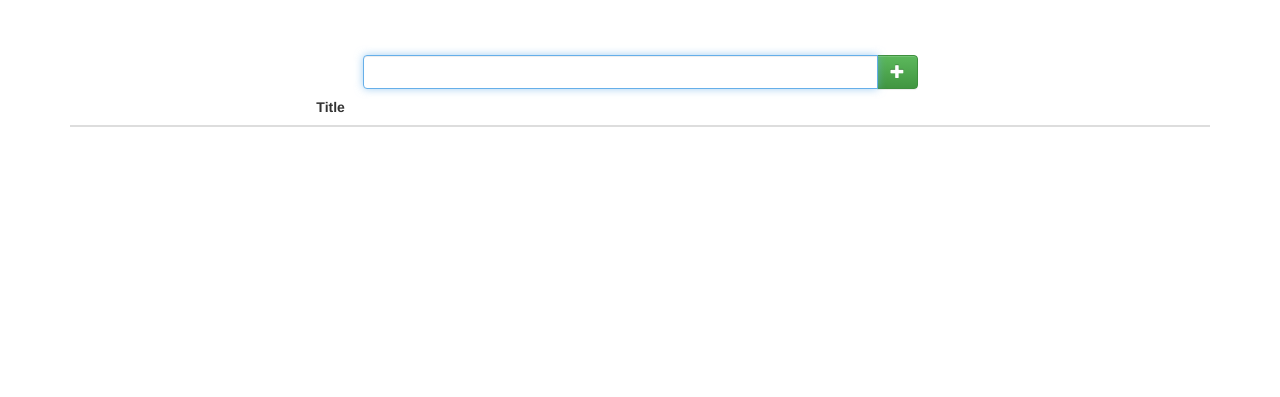
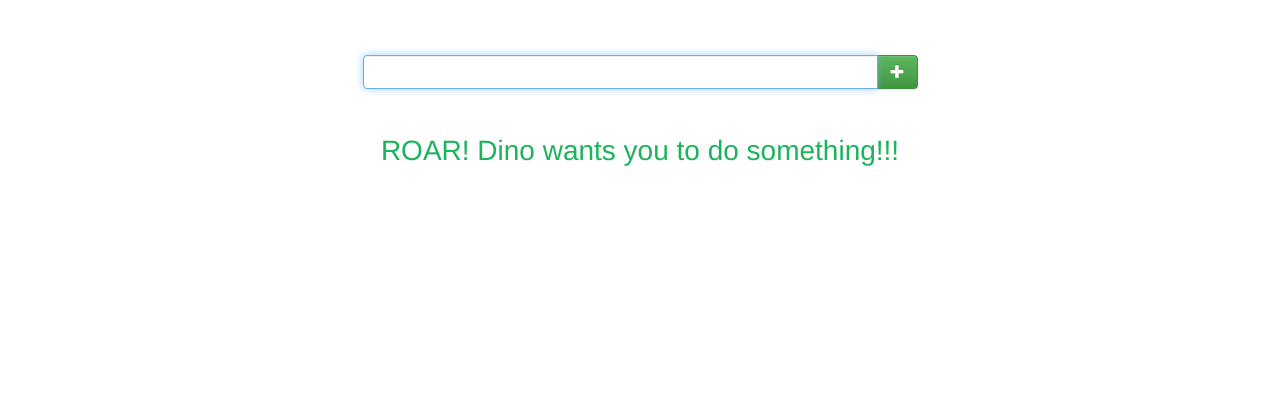
Before and after one commit to tmccarthy67/dinosaurs-todo, a plain HTML site: page index.html in a window 1280 px wide. Shown: the part 403-800 px from the top of the page. Drawn offline with nearby package versions, Linux system fonts and the light colour scheme.

Commit message:
changed hide and show for title

```diff
--- a/dinoui.js
+++ b/dinoui.js
@@ -2,6 +2,14 @@ function reload() {
     console.log("loaded");
     console.log(getAll());
     var items = getAll();
+    if (items.length===0) {
+        $("#dinotable").hide();
+        $("#emptylist").show();
+        return;
+    }
+    $("#dinotable").show();
+    $("#emptylist").hide();
+
     $("#todoitems").empty();
     for (i = 0; i < items.length; i++) {
         var item = items[i]
--- a/index.html
+++ b/index.html
@@ -41,7 +41,12 @@
           </div><!-- /input-group -->
         </div><!-- /.col-lg-6 -->
       </div><!-- /.row -->
-      <table class="table table-striped">
+      <div id="emptylist" class="row">
+        <div class="col-md-6 col-md-offset-3">
+          ROAR! Dino wants you to do something!!!
+        </div>
+      </div>
+      <table id="dinotable" class="table table-striped">
       <thead>
         <tr>
           <th></th>
--- a/style.css
+++ b/style.css
@@ -29,3 +29,10 @@ h1 {
 
 
 }
+
+#emptylist {
+	font-size: 2em;
+	text-align: center;
+	padding-top: 1.5em;
+	color: #1CB35C;
+}
```
